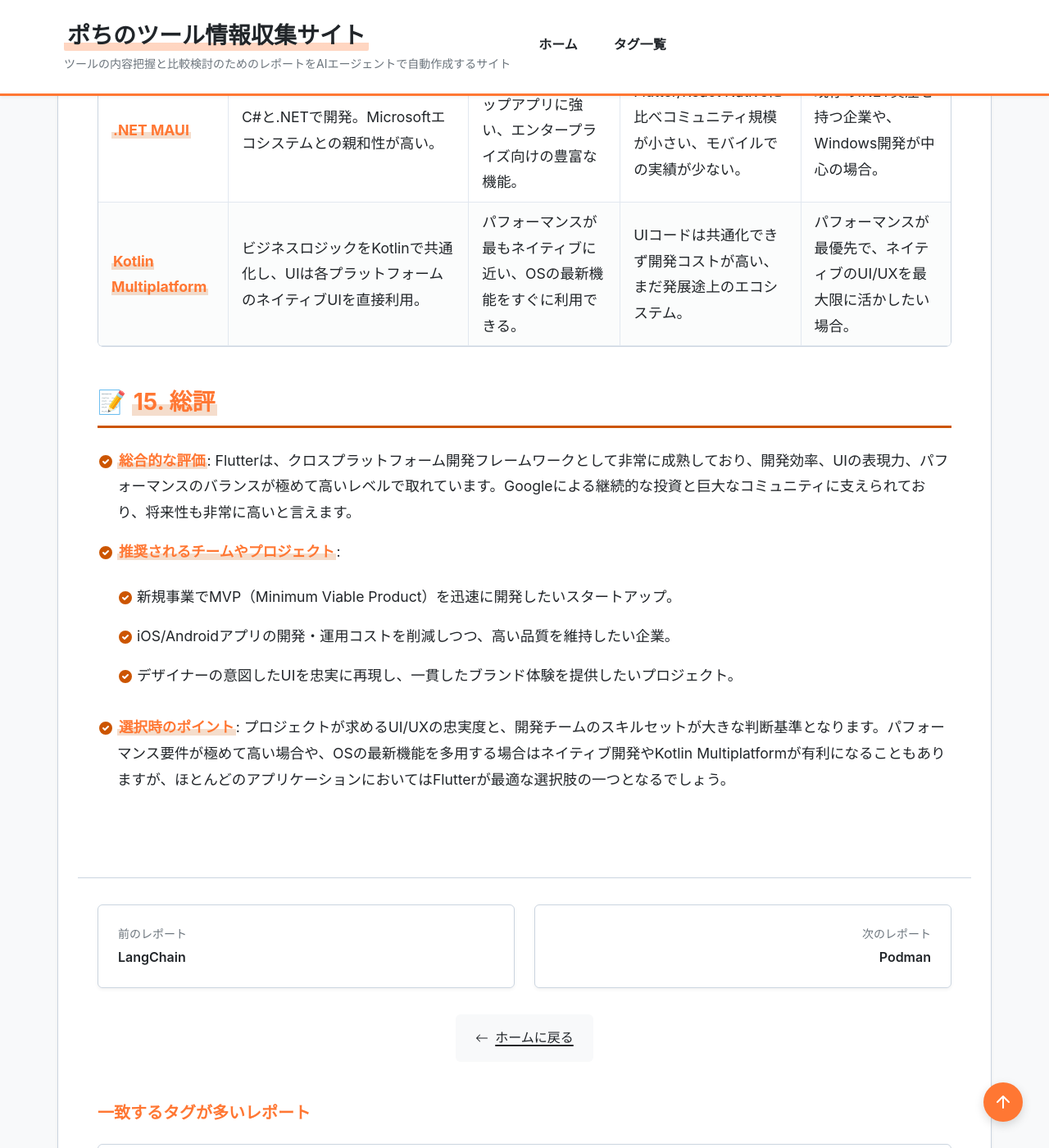
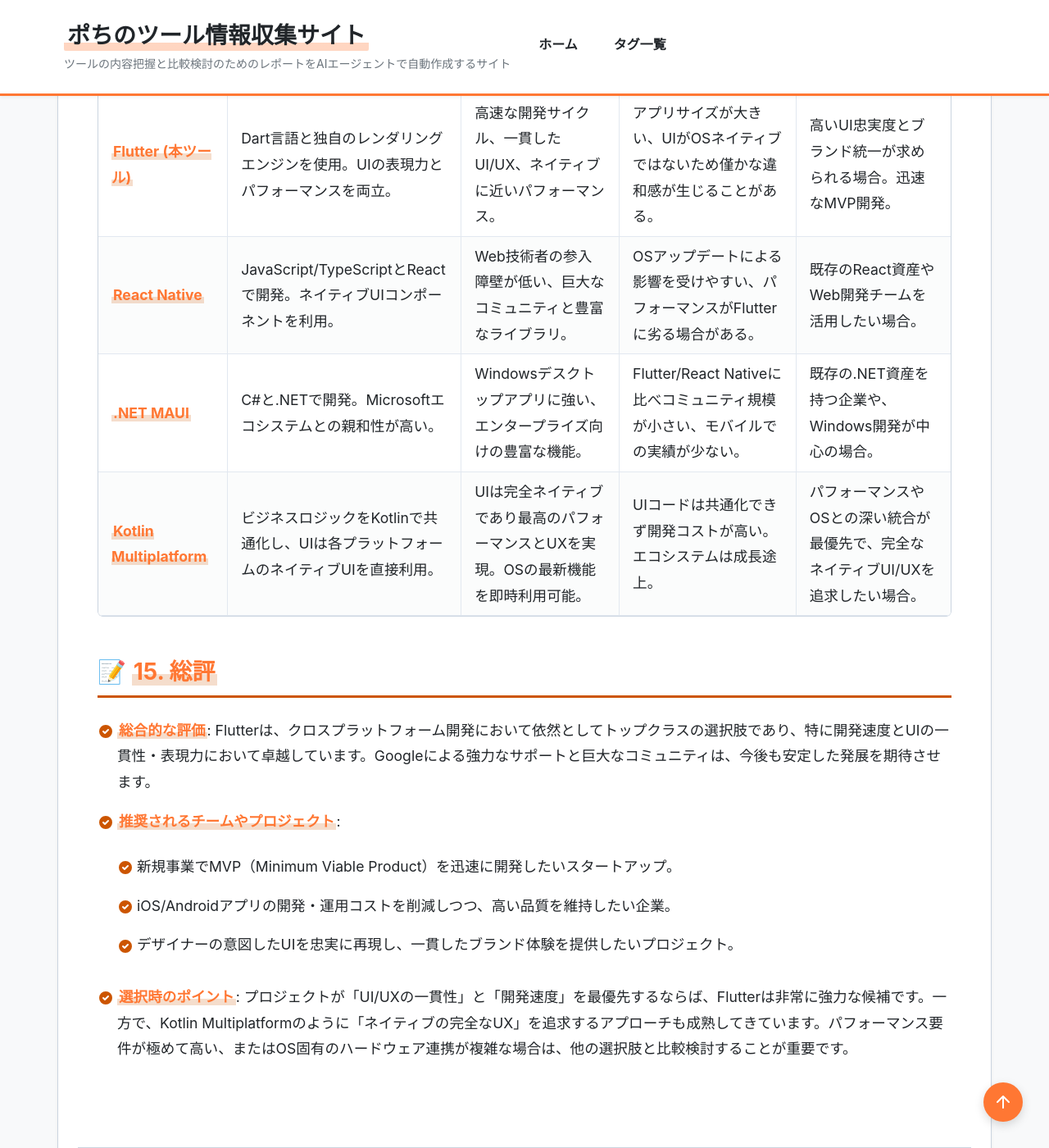
Before and after one commit to aegisfleet/tool-survey-report, a Jekyll site: the page built from _reports/flutter.md, in a window 1280 px wide and 1400 px high, scrolled down 9689 px. Shown: the whole window at 82% size. Built offline with Jekyll 4.4.1, drawn with Linux system fonts in a browser that asks for light colours; some of the changed text lies outside the part shown.

Commit message:
feat: Update Flutter research report and related links (#481)
Updated the Flutter research report (_reports/flutter.md) with the latest information as of 2026-01-16, following the instructions in AGENTS.md.

- Refreshed content in the evaluation, weaknesses, user reviews, and competitor comparison sections to reflect the current mobile development landscape.
- Ensured bidirectional linking with related tools by adding references to Visual Studio Code and IntelliJ IDEA in the Flutter report and adding backlinks in their respective reports.
- Verified all links in the report are active using the check_links.py script.

Co-authored-by: google-labs-jules[bot] <161369871+google-labs-jules[bot]@users.noreply.github.com>

```diff
--- a/_reports/flutter.md
+++ b/_reports/flutter.md
@@ -47,10 +47,12 @@ evaluation:
     - point: -3
       reason: "ネイティブアプリと比較してアプリケーションのファイルサイズが大きくなる傾向がある"
     - point: -3
-      reason: "OS固有の最新機能を利用する際、ネイティブコードとの連携が複雑になる場合がある"
+      reason: "OS固有の機能やハードウェア連携において、ブリッジコードの実装が複雑になりがち"
     - point: -2
       reason: "プログラミング言語Dartの習得に追加の学習コストが必要"
-  summary: "開発効率、UIの表現力、パフォーマンスのバランスが極めて高く、クロスプラットフォーム開発における第一選択肢となるフレームワーク。"
+    - point: -2
+      reason: "UIがOSネイティブではないため、プラットフォームによっては僅かな違和感が生じることがある"
+  summary: "開発効率とUI表現力に優れるが、完全なネイティブ体験が求められる場合は競合との比較検討が必要。"
 
 # 【任意項目】該当するもののみ記載
 links:
@@ -110,7 +114,8 @@ relationships:
 ## **5. 弱み・注意点 (Cons)**
 
 * **アプリケーションのファイルサイズ**: ネイティブアプリに比べて、フレームワークを含むためアプリの初期ファイルサイズが大きくなる傾向がある。
-* **ネイティブ連携の複雑さ**: OS固有の最新機能（最新のAR APIなど）や特殊なハードウェアを利用する場合、ネイティブコードとの連携（Platform Channels）が必要となり、実装が複雑になることがある。
+* **ネイティブ連携の複雑さ**: OS固有の機能（特にBluetoothなどハードウェア連携）を利用する際、ブリッジコードの実装が複雑になり、パフォーマンス問題や潜在的なバグの原因となることがある。
+* **UIの非ネイティブ性**: 独自のレンダリングエンジンは一貫性をもたらす一方、OSの標準UIと完全に一致しないため、特にiOSユーザーには僅かな操作感の違い（Uncanny Valley）が感じられることがある。
 * **Dart言語の学習コスト**: プログラミング言語としてDartを採用しているため、他の言語に慣れている開発者にとっては新たな学習が必要となる。（ただし、JavaやC#、TypeScriptなどの経験者には習得しやすい）
 * **日本語対応**: UIやドキュメントは日本語に広く対応しており、利用上の大きな障壁はない。コミュニティも活発だが、最新情報は英語が中心となる。
 
@@ -158,13 +163,13 @@ Flutterはオープンソースのフレームワークであり、すべての
 * **調査対象**: G2, Reddit, 国内技術ブログ
 * **総合評価**: 4.6/5.0 (G2) など、開発者から極めて高い評価を得ている。特に開発効率の高さとUIの表現力が高く評価されている。
 * **ポジティブな評価**:
-  * 「単一のコードベースでiOS、Android、Webなどに対応できるクロスプラットフォーム互換性は最大の利点」
-  * 「ホットリロード機能のおかげで、開発とデバッグのサイクルが劇的に速くなった」
-  * 「ウィジェットベースのアーキテクチャはUI構築を非常に柔軟にし、開発体験がスムーズ」
+  * 「単一コードベースでモバイルからWeb、デスクトップまで対応できるため、開発が高速で簡単」（G2より）
+  * 「ホットリロード機能は開発体験を革新する。UIの変更を即座に確認できるため、イテレーションが非常に速い」
+  * 「Dart言語は学習しやすく、TypeScriptよりも直感的で、VS Codeとの連携もスムーズ」
 * **ネガティブな評価 / 改善要望**:
-  * 「ネイティブアプリと比較してパフォーマンスが遅くなることがある。特に複雑なUIやアニメーションで顕著」
-  * 「サードパーティのライブラリがOSの最新バージョンに追従するのが遅れることがある」
-  * 「アプリのファイルサイズが大きくなるため、ストレージに制約のあるデバイスでは問題になる可能性がある」
+  * 「サードパーティライブラリの更新が遅れることがあり、OSの最新バージョンへの対応に時間がかかる場合がある」
+  * 「ネイティブアプリと比較すると、特に複雑な処理でパフォーマンスが低下することがある」
+  * 「アプリのファイルサイズが大きくなる傾向は、ストレージに制約のあるデバイスにとって懸念点」
 * **特徴的なユースケース**:
   * 大企業のミッションクリティカルな顧客向けアプリから、個人のサイドプロジェクトまで幅広く利用されている。
   * 特にUI/UXにこだわりたい、ブランドイメージを統一したいプロジェクトでの採用が目立つ。
@@ -190,18 +195,18 @@ Flutterはオープンソースのフレームワークであり、すべての
 
 | ツール名 | 特徴 | 強み | 弱み | 選択肢となるケース |
 |---|---|---|---|---|
-| **Flutter (本ツール)** | Dart言語と独自のレンダリングエンジンを使用。UIの表現力とパフォーマンスを両立。 | 高速な開発サイクル、一貫したUI/UX、ネイティブに近いパフォーマンス。 | アプリサイズが大きい、Dartの学習コスト。 | 高いUI忠実度とブランド統一が求められる場合。迅速なMVP開発。 |
+| **Flutter (本ツール)** | Dart言語と独自のレンダリングエンジンを使用。UIの表現力とパフォーマンスを両立。 | 高速な開発サイクル、一貫したUI/UX、ネイティブに近いパフォーマンス。 | アプリサイズが大きい、UIがOSネイティブではないため僅かな違和感が生じることがある。 | 高いUI忠実度とブランド統一が求められる場合。迅速なMVP開発。 |
 | **React Native** | JavaScript/TypeScriptとReactで開発。ネイティブUIコンポーネントを利用。 | Web技術者の参入障壁が低い、巨大なコミュニティと豊富なライブラリ。 | OSアップデートによる影響を受けやすい、パフォーマンスがFlutterに劣る場合がある。 | 既存のReact資産やWeb開発チームを活用したい場合。 |
 | **.NET MAUI** | C#と.NETで開発。Microsoftエコシステムとの親和性が高い。 | Windowsデスクトップアプリに強い、エンタープライズ向けの豊富な機能。 | Flutter/React Nativeに比べコミュニティ規模が小さい、モバイルでの実績が少ない。 | 既存の.NET資産を持つ企業や、Windows開発が中心の場合。 |
-| **Kotlin Multiplatform** | ビジネスロジックをKotlinで共通化し、UIは各プラットフォームのネイティブUIを直接利用。 | パフォーマンスが最もネイティブに近い、OSの最新機能をすぐに利用できる。 | UIコードは共通化できず開発コストが高い、まだ発展途上のエコシステム。 | パフォーマンスが最優先で、ネイティブのUI/UXを最大限に活かしたい場合。 |
+| **Kotlin Multiplatform** | ビジネスロジックをKotlinで共通化し、UIは各プラットフォームのネイティブUIを直接利用。 | UIは完全ネイティブであり最高のパフォーマンスとUXを実現。OSの最新機能を即時利用可能。 | UIコードは共通化できず開発コストが高い。エコシステムは成長途上。 | パフォーマンスやOSとの深い統合が最優先で、完全なネイティブUI/UXを追求したい場合。 |
 
 ## **15. 総評**
 
 * **総合的な評価**:
-  Flutterは、クロスプラットフォーム開発フレームワークとして非常に成熟しており、開発効率、UIの表現力、パフォーマンスのバランスが極めて高いレベルで取れています。Googleによる継続的な投資と巨大なコミュニティに支えられており、将来性も非常に高いと言えます。
+  Flutterは、クロスプラットフォーム開発において依然としてトップクラスの選択肢であり、特に開発速度とUIの一貫性・表現力において卓越しています。Googleによる強力なサポートと巨大なコミュニティは、今後も安定した発展を期待させます。
 * **推奨されるチームやプロジェクト**:
   * 新規事業でMVP（Minimum Viable Product）を迅速に開発したいスタートアップ。
   * iOS/Androidアプリの開発・運用コストを削減しつつ、高い品質を維持したい企業。
   * デザイナーの意図したUIを忠実に再現し、一貫したブランド体験を提供したいプロジェクト。
 * **選択時のポイント**:
-  プロジェクトが求めるUI/UXの忠実度と、開発チームのスキルセットが大きな判断基準となります。パフォーマンス要件が極めて高い場合や、OSの最新機能を多用する場合はネイティブ開発やKotlin Multiplatformが有利になることもありますが、ほとんどのアプリケーションにおいてはFlutterが最適な選択肢の一つとなるでしょう。
+  プロジェクトが「UI/UXの一貫性」と「開発速度」を最優先するならば、Flutterは非常に強力な候補です。一方で、Kotlin Multiplatformのように「ネイティブの完全なUX」を追求するアプローチも成熟してきています。パフォーマンス要件が極めて高い、またはOS固有のハードウェア連携が複雑な場合は、他の選択肢と比較検討することが重要です。
```
Also changed, not shown: other parts of _reports/flutter.md (+4 -2 lines), _reports/intellij-idea.md (+1 -0 lines), _reports/vscode.md (+1 -0 lines).
